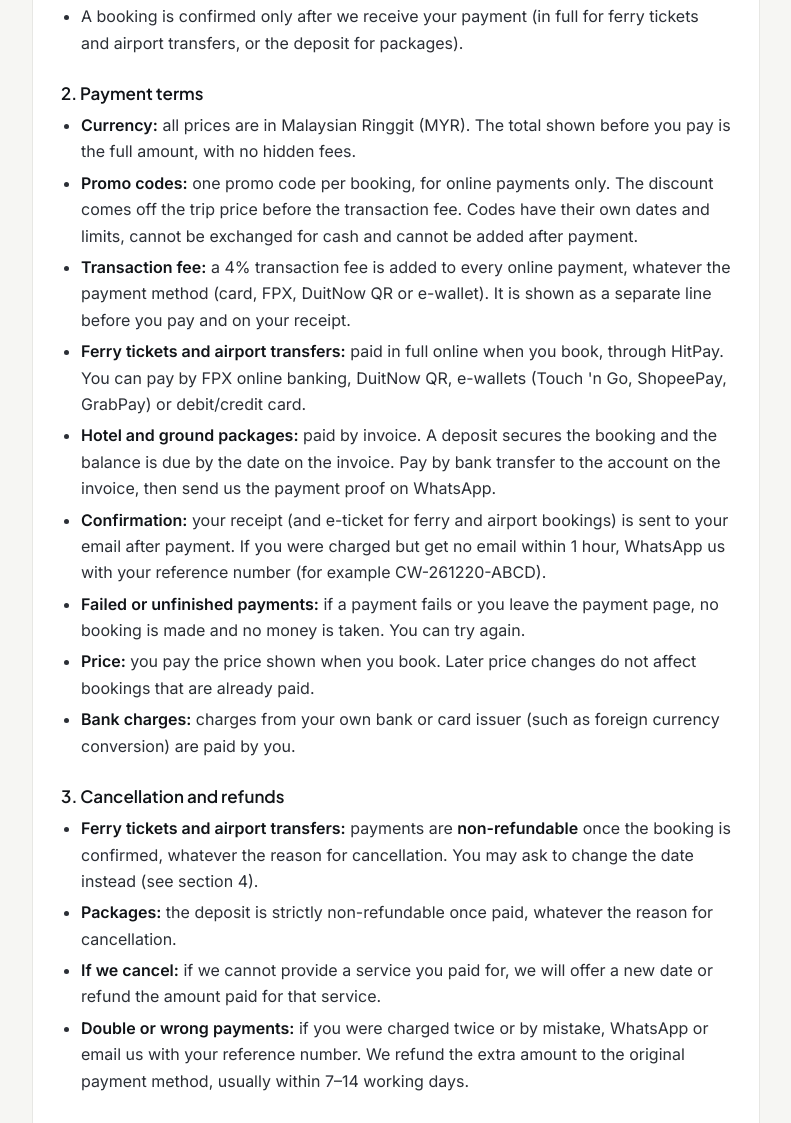
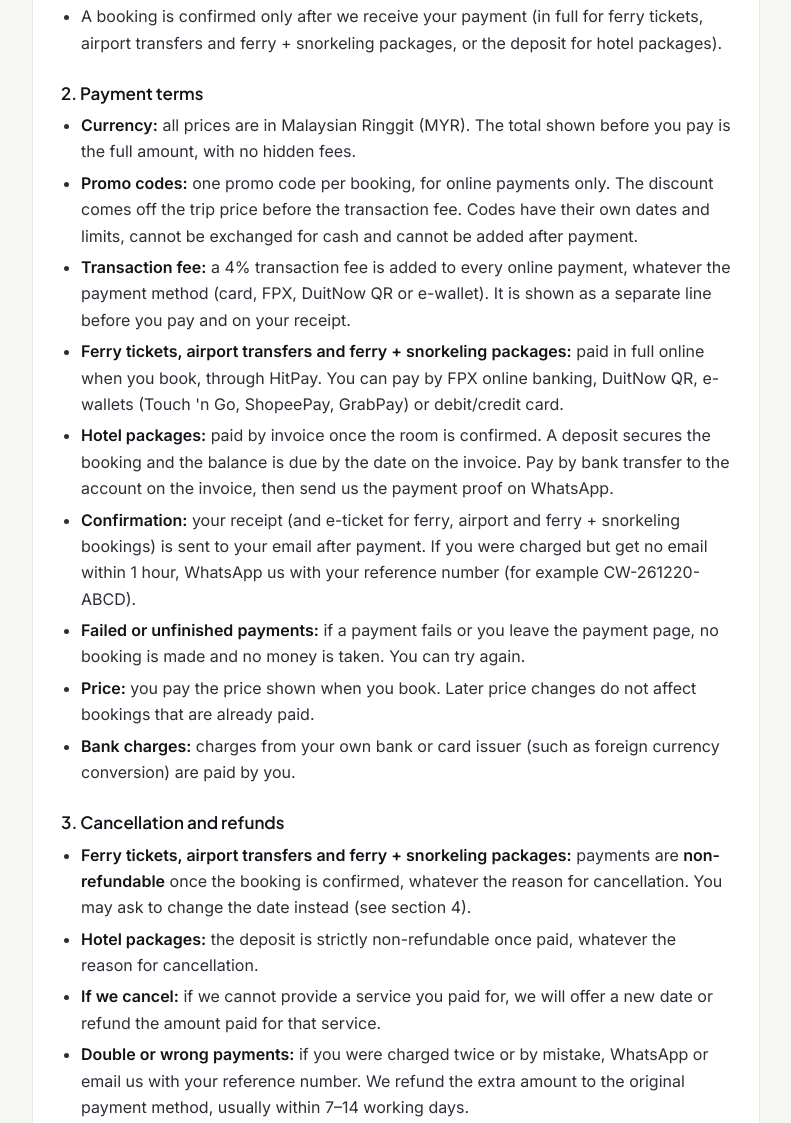
Before and after one commit to hakimabdul98/cucimato-perhentian, a plain HTML site: page terms.html in a window 1280 px wide. Shown: the part 685-1808 px from the top of the page, without its empty margins (244-1035 px from the left). Drawn offline with Linux system fonts and the light colour scheme.

Commit message:
Terms: 20 minutes at the jetty, ferry + snorkeling packages paid in full online, snorkeling rules
Co-Authored-By: Claude Opus 5.5 <noreply@anthropic.com>

```diff
--- a/terms.html
+++ b/terms.html
@@ -60,7 +60,7 @@
     <main>
       <section class="card">
         <h1>Terms &amp; Policies</h1>
-        <p class="upd">Cucimato Perhentian Island · Kuala Besut Jetty, 22300 Besut, Terengganu, Malaysia · Updated 25 November 2026</p>
+        <p class="upd">Cucimato Perhentian Island · Kuala Besut Jetty, 22300 Besut, Terengganu, Malaysia · Updated 27 November 2026</p>
         <nav class="jump" aria-label="On this page">
           <a href="#terms">Terms &amp; Conditions</a>
           <a href="#delivery">Service Delivery</a>
@@ -77,7 +77,7 @@
         <ul>
           <li>Book with us through this website, our WhatsApp (+60 19 209 4669) or our email. Bookings made anywhere else are not handled by us.</li>
           <li>Please check your details before you book: name, phone number, email, travel dates, boat or pickup times and number of passengers. We use them exactly as you give them.</li>
-          <li>A booking is confirmed only after we receive your payment (in full for ferry tickets and airport transfers, or the deposit for packages).</li>
+          <li>A booking is confirmed only after we receive your payment (in full for ferry tickets, airport transfers and ferry + snorkeling packages, or the deposit for hotel packages).</li>
         </ul>
 
         <h3>2. Payment terms</h3>
@@ -85,9 +85,9 @@
           <li><b>Currency:</b> all prices are in Malaysian Ringgit (MYR). The total shown before you pay is the full amount, with no hidden fees.</li>
           <li><b>Promo codes:</b> one promo code per booking, for online payments only. The discount comes off the trip price before the transaction fee. Codes have their own dates and limits, cannot be exchanged for cash and cannot be added after payment.</li>
           <li><b>Transaction fee:</b> a 4% transaction fee is added to every online payment, whatever the payment method (card, FPX, DuitNow QR or e-wallet). It is shown as a separate line before you pay and on your receipt.</li>
-          <li><b>Ferry tickets and airport transfers:</b> paid in full online when you book, through HitPay. You can pay by FPX online banking, DuitNow QR, e-wallets (Touch 'n Go, ShopeePay, GrabPay) or debit/credit card.</li>
-          <li><b>Hotel and ground packages:</b> paid by invoice. A deposit secures the booking and the balance is due by the date on the invoice. Pay by bank transfer to the account on the invoice, then send us the payment proof on WhatsApp.</li>
-          <li><b>Confirmation:</b> your receipt (and e-ticket for ferry and airport bookings) is sent to your email after payment. If you were charged but get no email within 1 hour, WhatsApp us with your reference number (for example CW-261220-ABCD).</li>
+          <li><b>Ferry tickets, airport transfers and ferry + snorkeling packages:</b> paid in full online when you book, through HitPay. You can pay by FPX online banking, DuitNow QR, e-wallets (Touch 'n Go, ShopeePay, GrabPay) or debit/credit card.</li>
+          <li><b>Hotel packages:</b> paid by invoice once the room is confirmed. A deposit secures the booking and the balance is due by the date on the invoice. Pay by bank transfer to the account on the invoice, then send us the payment proof on WhatsApp.</li>
+          <li><b>Confirmation:</b> your receipt (and e-ticket for ferry, airport and ferry + snorkeling bookings) is sent to your email after payment. If you were charged but get no email within 1 hour, WhatsApp us with your reference number (for example CW-261220-ABCD).</li>
           <li><b>Failed or unfinished payments:</b> if a payment fails or you leave the payment page, no booking is made and no money is taken. You can try again.</li>
           <li><b>Price:</b> you pay the price shown when you book. Later price changes do not affect bookings that are already paid.</li>
           <li><b>Bank charges:</b> charges from your own bank or card issuer (such as foreign currency conversion) are paid by you.</li>
@@ -95,8 +95,8 @@
 
         <h3>3. Cancellation and refunds</h3>
         <ul>
-          <li><b>Ferry tickets and airport transfers:</b> payments are <b>non-refundable</b> once the booking is confirmed, whatever the reason for cancellation. You may ask to change the date instead (see section 4).</li>
-          <li><b>Packages:</b> the deposit is strictly non-refundable once paid, whatever the reason for cancellation.</li>
+          <li><b>Ferry tickets, airport transfers and ferry + snorkeling packages:</b> payments are <b>non-refundable</b> once the booking is confirmed, whatever the reason for cancellation. You may ask to change the date instead (see section 4).</li>
+          <li><b>Hotel packages:</b> the deposit is strictly non-refundable once paid, whatever the reason for cancellation.</li>
           <li><b>If we cancel:</b> if we cannot provide a service you paid for, we will offer a new date or refund the amount paid for that service.</li>
           <li><b>Double or wrong payments:</b> if you were charged twice or by mistake, WhatsApp or email us with your reference number. We refund the extra amount to the original payment method, usually within 7–14 working days.</li>
         </ul>
@@ -113,7 +113,7 @@
 
         <h3>6. On your travel day</h3>
         <ul>
-          <li>Be at Kuala Besut Jetty, or your pickup point, at least <b>30 minutes</b> before your time. If you are late, you may have to take a later boat if seats are available, or lose the service without a refund.</li>
+          <li>Be at Kuala Besut Jetty, or your pickup point, at least <b>20 minutes</b> before your time. If you are late, you may have to take a later boat if seats are available, or lose the service without a refund.</li>
           <li>The boat crew or driver may refuse anyone who is drunk, abusive, or a danger to others. In that case no refund is given.</li>
           <li>Please look after your own bags and belongings. We are not responsible for loss, damage or theft.</li>
           <li>The Perhentian Islands are a marine park. Please respect the crew, other guests, the coral and sea life.</li>
@@ -148,8 +148,8 @@
 
         <h3>2. How you receive your booking</h3>
         <ul>
-          <li><b>Ferry tickets and airport transfers paid online:</b> your receipt, invoice and e-ticket are emailed right after payment, usually within a few minutes.</li>
-          <li><b>Packages:</b> your invoice is sent by email and WhatsApp within 24 hours. Your receipt follows after each payment.</li>
+          <li><b>Ferry tickets, airport transfers and ferry + snorkeling packages paid online:</b> your receipt, invoice and e-ticket are emailed right after payment, usually within a few minutes.</li>
+          <li><b>Hotel packages:</b> your invoice is sent by email and WhatsApp within 24 hours of the room being confirmed. Your receipt follows after each payment.</li>
           <li><b>Hotel requests:</b> we check room availability and reply within 24 hours. No payment is taken until the room is confirmed.</li>
           <li>The service itself is delivered on the date and time you booked.</li>
         </ul>
@@ -157,6 +157,7 @@
         <h3>3. On the day</h3>
         <ul>
           <li><b>Ferry:</b> show your e-ticket (on your phone is fine) at Kuala Besut Jetty. For the boat back, be at your island pickup point on time.</li>
+          <li><b>Snorkeling:</b> trips start at 10:00 AM (Perhentian and Rawa) or 9:00 AM (Redang), one trip per day. A trip on your arrival day needs an early boat (8:00 or 9:00 AM, or 8:00 AM for Redang). There is no snorkeling on your last day, when you go home. WhatsApp us to arrange your snorkeling.</li>
           <li><b>Airport transfer:</b> our driver contacts you on WhatsApp before pickup. Please keep your phone on, and tell us if your flight changes. Shared transfers leave at fixed times and need at least 2 passengers.</li>
           <li>If anything changes, such as weather or delays, we tell you on WhatsApp as early as we can and offer the next best option.</li>
         </ul>
```
